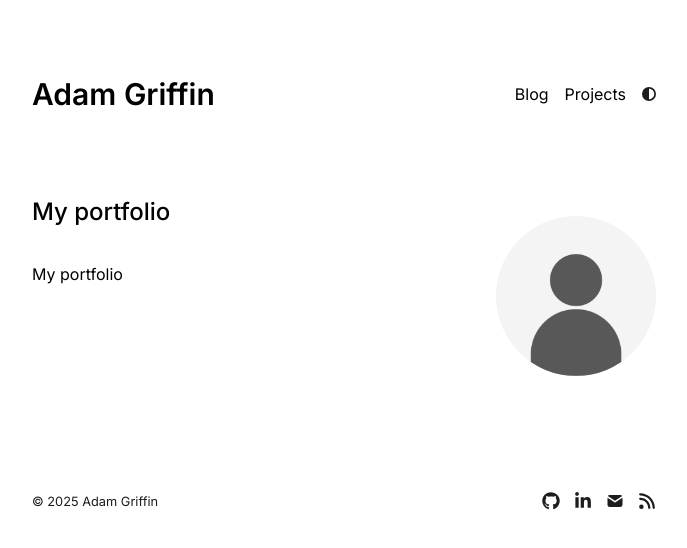
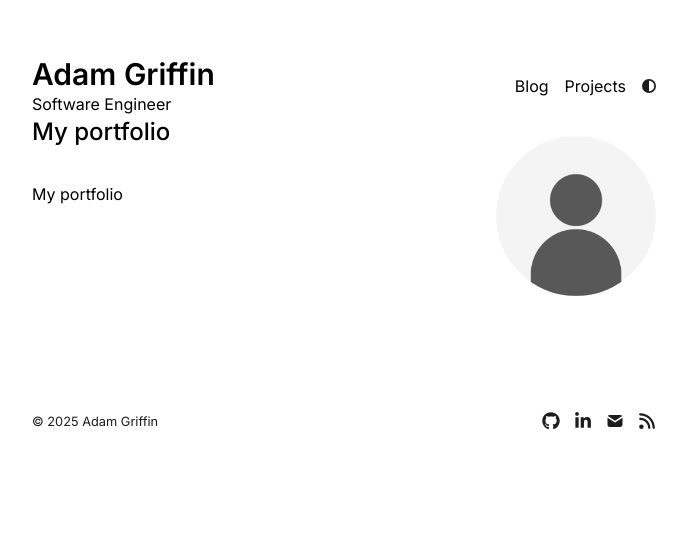
Before and after one commit to adamwgriffin/portfolio, a Next.js app: page / in a window 1280 px wide. Shown: the top 548 px of the page, without its empty margins (296-983 px from the left). Built offline with nearby package versions, Linux system fonts and the light colour scheme.

Commit message:
Changed navbar to header

```diff
--- /dev/null
+++ b/app/components/header.tsx
@@ -0,0 +1,35 @@
+import Link from "next/link";
+import { ThemeSwitch } from "./theme-switch";
+
+const navItems = {
+  "/blog": { name: "Blog" },
+  "/projects": { name: "Projects" }
+};
+
+export function Header() {
+  return (
+    <header
+      className="flex flex-col md:flex-row md:items-center justify-between"
+    >
+      <div className="flex items-center">
+        <Link href="/">
+          <div className="text-3xl font-semibold">Adam Griffin</div>
+          <div>Software Engineer</div>
+        </Link>
+      </div>
+      <nav className="flex flex-row gap-4 mt-6 md:mt-0 md:ml-auto items-center">
+        {Object.entries(navItems).map(([path, { name }]) => (
+          <Link
+            key={path}
+            href={path}
+            className="transition-all hover:text-neutral-800
+              dark:hover:text-neutral-200 flex align-middle relative"
+          >
+            {name}
+          </Link>
+        ))}
+        <ThemeSwitch />
+      </nav>
+    </header>
+  );
+}
--- a/app/components/nav.tsx
+++ /dev/null
@@ -1,34 +0,0 @@
-import Link from "next/link";
-import { ThemeSwitch } from "./theme-switch";
-import { metaData } from "../lib/config";
-
-const navItems = {
-  "/blog": { name: "Blog" },
-  "/projects": { name: "Projects" }
-};
-
-export function Navbar() {
-  return (
-    <nav className="lg:mb-16 mb-12 py-5">
-      <div className="flex flex-col md:flex-row md:items-center justify-between">
-        <div className="flex items-center">
-          <Link href="/" className="text-3xl font-semibold">
-            {metaData.title}
-          </Link>
-        </div>
-        <div className="flex flex-row gap-4 mt-6 md:mt-0 md:ml-auto items-center">
-          {Object.entries(navItems).map(([path, { name }]) => (
-            <Link
-              key={path}
-              href={path}
-              className="transition-all hover:text-neutral-800 dark:hover:text-neutral-200 flex align-middle relative"
-            >
-              {name}
-            </Link>
-          ))}
-          <ThemeSwitch />
-        </div>
-      </div>
-    </nav>
-  );
-}
--- a/app/layout.tsx
+++ b/app/layout.tsx
@@ -1,7 +1,7 @@
 import "./globals.css";
 import type { Metadata } from "next";
 import { Inter } from "next/font/google";
-import { Navbar } from "./components/nav";
+import { Header } from "./components/header";
 import { Analytics } from "@vercel/analytics/react";
 import { SpeedInsights } from "@vercel/speed-insights/next";
 import Footer from "./components/footer";
@@ -81,7 +81,7 @@ export default function RootLayout({
           disableTransitionOnChange
         >
           <main className="flex-auto min-w-0 mt-2 md:mt-6 flex flex-col px-6 sm:px-4 md:px-0 max-w-[624px] w-full">
-            <Navbar />
+            <Header />
             {children}
             <Footer />
             <Analytics />
```
